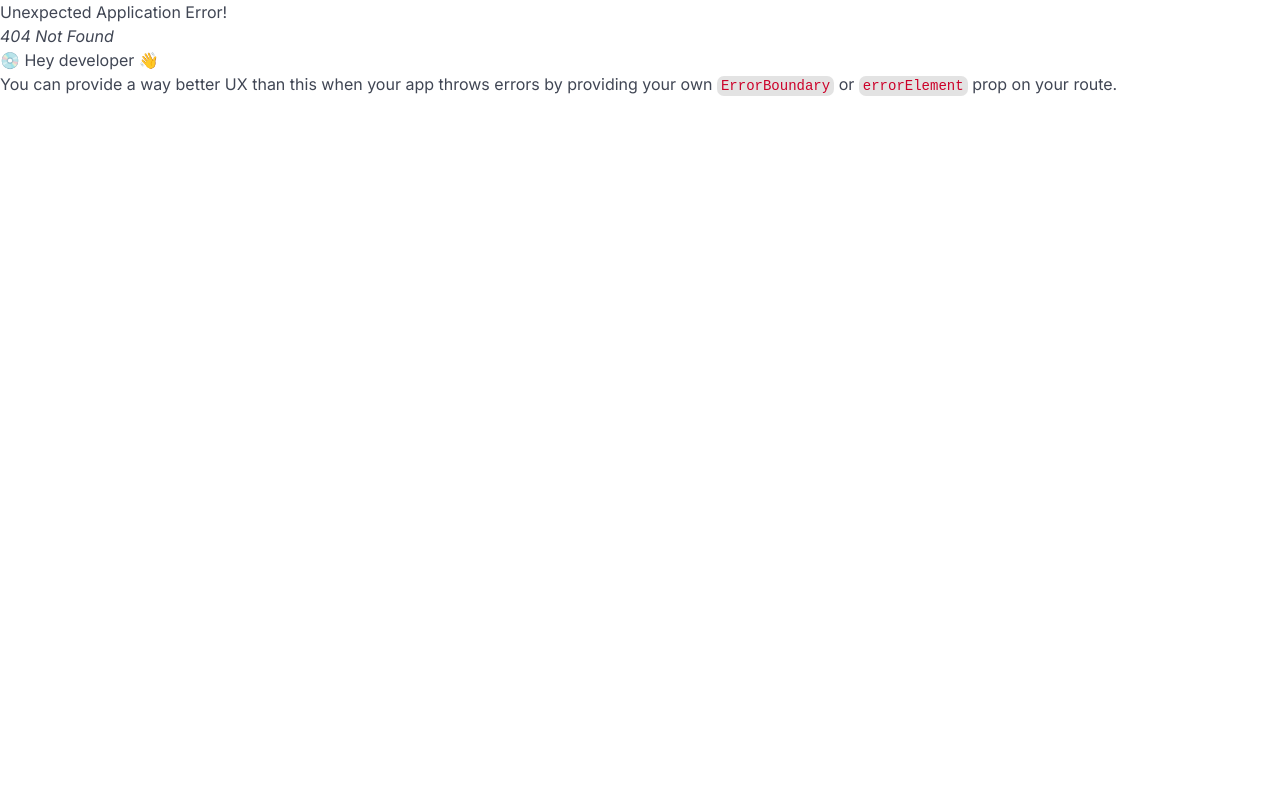
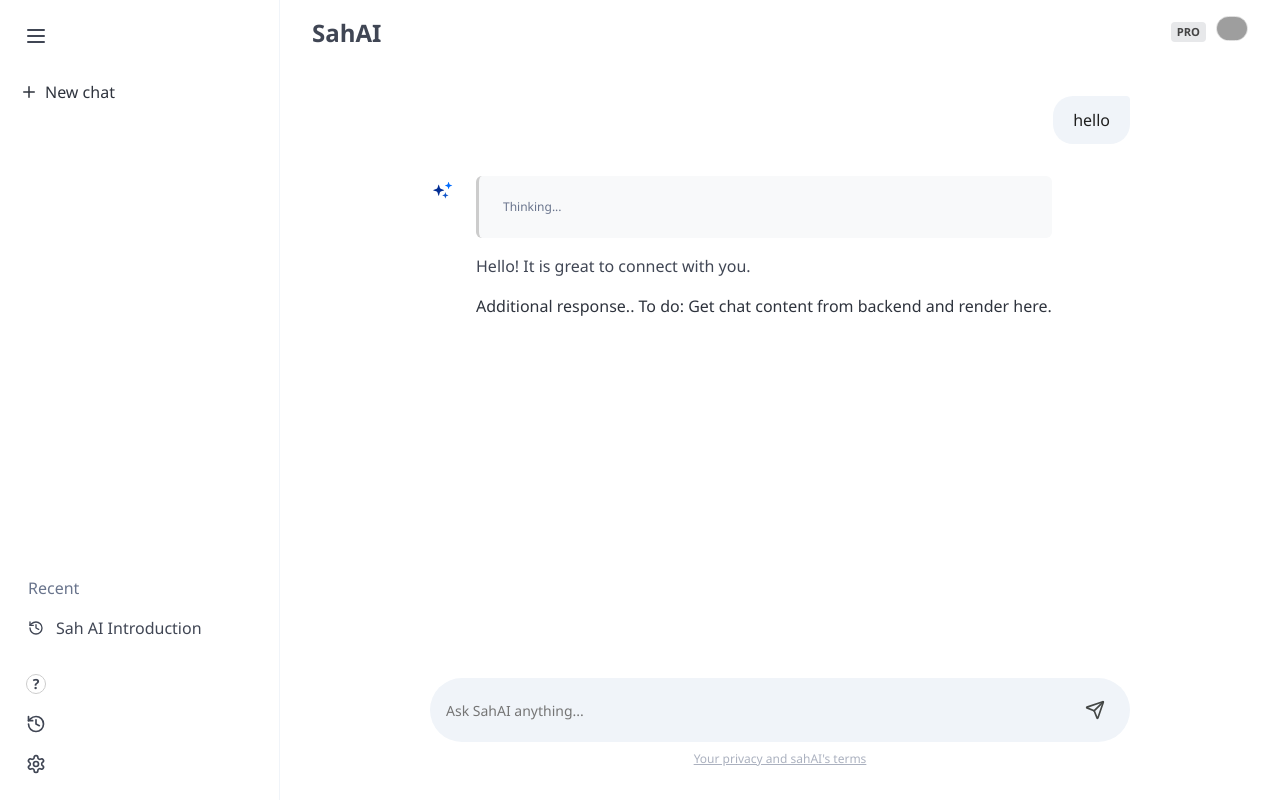
Before and after one commit to saroj2053/sah.ai-frontend, a React (Vite) app: page /app in a window 1280 px wide. Before the commit this address had no page. Built offline with nearby package versions, Linux system fonts and the light colour scheme; grey boxes are pictures that could not be loaded.

Commit message:
Added chat feature with sidebar and chat content components

```diff
--- a/src/App.tsx
+++ b/src/App.tsx
@@ -1,4 +1,5 @@
 import AppLayout from "./layout/AppLayout";
+import Chat from "./pages/Chat";
 import Home from "./pages/Home";
 import Login from "./pages/Login";
 import Register from "./pages/Register";
@@ -21,6 +22,7 @@
         { path: "/register", element: <Register /> },
       ],
     },
+    { path: "/app", element: <Chat /> },
   ]);
   return (
     <>
--- /dev/null
+++ b/src/assets/css/chatcontent.css
@@ -0,0 +1,115 @@
+.main-content {
+  flex: 1;
+  display: flex;
+  flex-direction: column;
+  height: 100vh;
+  position: relative;
+  margin-left: 280px;
+}
+
+.top-nav {
+  padding: 1rem 2rem;
+  display: flex;
+  justify-content: space-between;
+  align-items: center;
+  background: var(--bg-main);
+  z-index: 10;
+}
+
+.pro-badge {
+  background: #e7e8ea;
+  font-size: 0.7rem;
+  font-weight: bold;
+  padding: 2px 6px;
+  border-radius: 4px;
+  margin-right: 10px;
+  color: #444;
+}
+
+.chat-scroll-area {
+  flex: 1;
+  overflow-y: auto;
+  padding: 2rem 15%;
+}
+
+.message-row {
+  display: flex;
+  margin-bottom: 2rem;
+  width: 100%;
+}
+
+.message-row.user {
+  justify-content: flex-end;
+}
+
+.user-bubble {
+  background-color: var(--user-bubble);
+  padding: 12px 20px;
+  border-radius: 20px 4px 20px 20px;
+  max-width: 70%;
+  color: var(--text-primary);
+}
+
+.sahai-row {
+  display: flex;
+  gap: 1rem;
+  align-items: flex-start;
+  max-width: 800px;
+}
+
+.input-wrapper {
+  padding: 0 15% 2rem 15%;
+  background: var(--bg-main);
+}
+
+.sahai-input-box {
+  background-color: #f0f4f9;
+  border-radius: 32px;
+  padding: 12px 16px;
+  display: flex;
+  flex-direction: row;
+  transition: background 0.2s;
+}
+
+.sahai-input-box:focus-within {
+  background-color: #e9eef6;
+}
+
+.input-field {
+  border: none;
+  background: transparent;
+  resize: none;
+  outline: none;
+  width: 100%;
+  font-family: inherit;
+  font-size: 0.875rem;
+  min-height: 24px;
+}
+
+.tool-btn {
+  width: 40px;
+  height: 40px;
+  border-radius: 50%;
+  border: none;
+  background: transparent;
+  cursor: pointer;
+  color: var(--text-secondary);
+  display: flex;
+  align-items: center;
+  justify-content: center;
+}
+
+.tool-btn:hover {
+  background-color: rgba(0, 0, 0, 0.05);
+}
+
+@media (max-width: 768px) {
+  .sidebar {
+    display: none;
+  }
+  .chat-scroll-area,
+  .input-wrapper {
+    padding-left: 1rem;
+    padding-right: 1rem;
+  }
+}
--- /dev/null
+++ b/src/assets/css/sidebar.css
@@ -0,0 +1,28 @@
+.sidebar {
+  width: 280px;
+  height: 100%;
+  display: flex;
+  flex-direction: column;
+  justify-content: space-between;
+  border-right: 1px solid var(--bg-sidebar);
+  padding: 1rem;
+  position: fixed;
+  transition: width 0.3s ease;
+}
+
+.sidebar-btn {
+  width: 40px;
+  height: 40px;
+  border-radius: 50%;
+  border: none;
+  background: transparent;
+  display: flex;
+  align-items: center;
+  justify-content: center;
+  cursor: pointer;
+  transition: background 0.2s;
+}
+
+.sidebar-btn:hover {
+  background-color: rgba(0, 0, 0, 0.05);
+}
--- /dev/null
+++ b/src/components/ChatContent.tsx
@@ -0,0 +1,93 @@
+import React, { useState } from "react";
+import { LuMenu, LuSend } from "react-icons/lu";
+import "../assets/css/chatcontent.css";
+import aiIcon from "../assets/sahAI-logo.svg";
+
+const ChatContent: React.FC = () => {
+  const [inputValue, setInputValue] = useState("");
+  return (
+    <main className="main-content">
+      <header className="top-nav">
+        <div className="is-flex is-align-items-center">
+          <button className="sidebar-btn is-hidden-tablet mr-2">
+            <LuMenu size={24} />
+          </button>
+          <span className="title is-4 mb-0 has-text-grey-dark mr-3">SahAI</span>
+        </div>
+
+        <div className="is-flex is-align-items-center">
+          <div className="pro-badge">PRO</div>
+          <figure className="image is-32x32">
+            <img
+              className="is-rounded"
+              src="https://api.dicebear.com/7.x/avataaars/svg?seed=Silky"
+              alt="User"
+              style={{ border: "1px solid #ddd" }}
+            />
+          </figure>
+        </div>
+      </header>
+
+      <div className="chat-scroll-area">
+        <div className="message-row user">
+          <div className="user-bubble">hello</div>
+        </div>
+
+        <div className="message-row sahai">
+          <div className="sahai-row">
+            <div className="sahai-icon mt-1">
+              <img src={aiIcon} alt="" />
+            </div>
+
+            <div style={{ flex: 1 }}>
+              <div
+                className="notification is-light mb-4"
+                style={{
+                  backgroundColor: "#f8f9fa",
+                  borderLeft: "3px solid #ccc",
+                }}
+              >
+                <p className="is-size-7 has-text-grey">Thinking...</p>
+              </div>
+
+              <div className="content">
+                <p>Hello! It is great to connect with you.</p>
+                <p className="has-text-dark mt-2">
+                  Additional response.. To do: Get chat content from backend and
+                  render here.
+                </p>
+              </div>
+            </div>
+          </div>
+        </div>
+      </div>
+
+      <div className="input-wrapper">
+        <div className="sahai-input-box shadow-sm">
+          <input
+            type="text"
+            className="input-field"
+            placeholder="Ask SahAI anything..."
+            value={inputValue}
+            onChange={(e) => setInputValue(e.target.value)}
+          />
+
+          <button className="tool-btn" title="Send Message">
+            <LuSend size={20} />
+          </button>
+        </div>
+        <p className="has-text-centered mt-2 has-text-grey-light is-size-7">
+          <a
+            href="#"
+            className="has-text-grey-light"
+            style={{ textDecoration: "underline" }}
+          >
+            Your privacy and sahAI's terms
+          </a>
+        </p>
+      </div>
+    </main>
+  );
+};
+
+export default ChatContent;
--- /dev/null
+++ b/src/components/Sidebar.tsx
@@ -0,0 +1,72 @@
+import React from "react";
+import { LuHistory, LuMenu, LuPlus, LuSettings } from "react-icons/lu";
+import "../assets/css/sidebar.css";
+
+const Sidebar: React.FC = () => {
+  return (
+    <aside className="sidebar is-hidden-mobile">
+      <div className="top-section">
+        <button className="sidebar-btn mb-4" title="Expand Menu">
+          <LuMenu size={24} />
+        </button>
+
+        <button className="button is-ghost has-text-grey-darker pl-2">
+          <span className="icon">
+            <LuPlus size={18} />
+          </span>
+          <span>New chat</span>
+        </button>
+      </div>
+
+      <div className="bottom-section mt-auto">
+        <div className="recent-history mb-4">
+          <p className="heading pl-3 mb-2 has-text-grey">Recent</p>
+          <a className="button is-ghost is-fullwidth is-justify-content-start has-text-grey-dark text-truncate">
+            <span className="icon is-small mr-2">
+              <LuHistory size={16} />
+            </span>
+            <span
+              style={{
+                overflow: "hidden",
+                textOverflow: "ellipsis",
+                whiteSpace: "nowrap",
+              }}
+            >
+              Sah AI Introduction
+            </span>
+          </a>
+        </div>
+
+        <button className="sidebar-btn" title="Help">
+          <div className="icon-text">
+            <span className="icon">
+              <span
+                className="has-text-weight-bold"
+                style={{
+                  fontSize: "14px",
+                  border: "1px solid #ccc",
+                  borderRadius: "50%",
+                  width: "20px",
+                  height: "20px",
+                  display: "flex",
+                  alignItems: "center",
+                  justifyContent: "center",
+                }}
+              >
+                ?
+              </span>
+            </span>
+          </div>
+        </button>
+        <button className="sidebar-btn" title="Activity">
+          <LuHistory size={20} />
+        </button>
+        <button className="sidebar-btn" title="Settings">
+          <LuSettings size={20} />
+        </button>
+      </div>
+    </aside>
+  );
+};
+
+export default Sidebar;
--- /dev/null
+++ b/src/index.css
@@ -0,0 +1,18 @@
+:root {
+  --bg-sidebar: #f0f4f9;
+  --bg-main: #ffffff;
+  --text-primary: #1f1f1f;
+  --text-secondary: #444746;
+  --accent-blue: #cce8fa;
+  --user-bubble: #f0f4f9;
+}
+
+* {
+  box-sizing: border-box;
+  margin: 0;
+  padding: 0;
+  font-family: "Segoe UI", Tahoma, Geneva, Verdana, sans-serif;
+  scroll-behavior: smooth;
+  scrollbar-width: thin;
+  scrollbar-color: var(--accent-blue) transparent;
+}
--- a/src/main.tsx
+++ b/src/main.tsx
@@ -1,6 +1,7 @@
 import { StrictMode } from "react";
 import { createRoot } from "react-dom/client";
 import "bulma/css/bulma.css";
+import "./index.css";
 import App from "./App.tsx";
 
 createRoot(document.getElementById("root")!).render(
--- /dev/null
+++ b/src/pages/Chat.tsx
@@ -0,0 +1,14 @@
+import React from "react";
+import Sidebar from "../components/Sidebar";
+import ChatContent from "../components/ChatContent";
+
+const Chat: React.FC = () => {
+  return (
+    <div>
+      <Sidebar />
+      <ChatContent />
+    </div>
+  );
+};
+
+export default Chat;
--- a/src/pages/Login.tsx
+++ b/src/pages/Login.tsx
@@ -7,6 +7,13 @@
 
 const Login = () => {
   const [showPassword, setShowPassword] = useState(false);
+  const commonPasswords = [
+    "password",
+    "12345678",
+    "qwerty12",
+    "hello123",
+    "87654321",
+  ];
 
   const loginValidationSchema = Yup.object().shape({
     email: Yup.string()
@@ -18,6 +25,7 @@
         /^(?=.*[a-z])(?=.*[A-Z])(?=.*\d)(?=.*[@$!%*?&])[A-Za-z\d@$!%*?&]{8,}$/,
         "Password must contain at least one uppercase letter, one lowercase letter, one number, and one special character."
       )
+      .notOneOf(commonPasswords, "This password is too common.")
       .required("Password is required"),
   });
 
```
Also changed, not shown: 1 other file (tests, documents, lock files or other folders).
